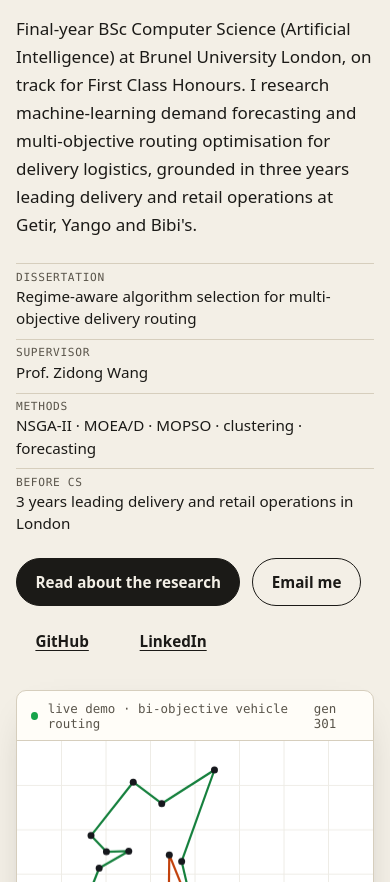
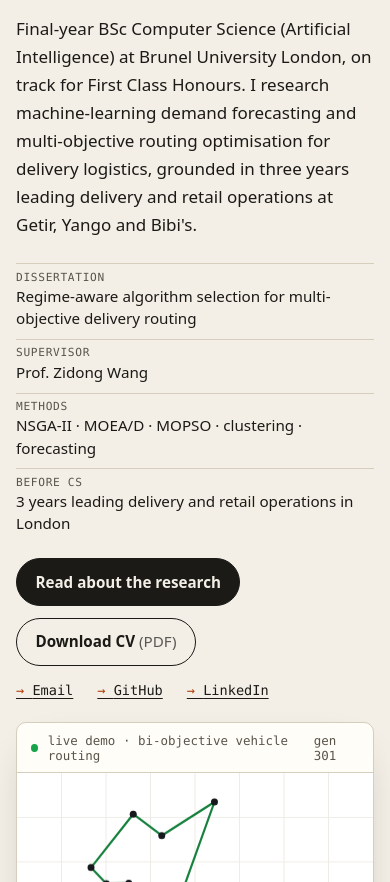
Before and after one commit to OguzCayir/MyPortfolioProject, a plain HTML site: page index.html in a window 390 px wide. Shown: the part 218-1100 px from the top of the page. Drawn offline with Linux system fonts and the light colour scheme.

Commit message:
Add downloadable CV (web copy without phone number)

```diff
--- a/index.html
+++ b/index.html
@@ -70,10 +70,13 @@
         </ul>
         <div class="cta">
           <a class="btn primary" href="#research">Read about the research</a>
-          <a class="btn" href="mailto:oguzcayir99@gmail.com">Email me</a>
-          <a class="btn ghost" href="https://github.com/OguzCayir">GitHub</a>
-          <a class="btn ghost" href="https://www.linkedin.com/in/oguz-kagan-cayir/">LinkedIn</a>
+          <a class="btn" href="Oguz-Kagan-Cayir-CV.pdf" download>Download CV <span class="fmt">(PDF)</span></a>
         </div>
+        <p class="quick-links">
+          <a href="mailto:oguzcayir99@gmail.com">Email</a>
+          <a href="https://github.com/OguzCayir">GitHub</a>
+          <a href="https://www.linkedin.com/in/oguz-kagan-cayir/">LinkedIn</a>
+        </p>
       </div>
 
       <figure class="lab" aria-labelledby="lab-cap">
@@ -376,6 +379,7 @@
     <p class="sign">Write to me.</p>
     <p class="contact-links">
       <a href="mailto:oguzcayir99@gmail.com">oguzcayir99@gmail.com</a>
+      <a href="Oguz-Kagan-Cayir-CV.pdf" download>Download CV (PDF)</a>
       <a href="https://www.linkedin.com/in/oguz-kagan-cayir/">LinkedIn</a>
       <a href="https://github.com/OguzCayir">GitHub</a>
     </p>
--- a/palette.js
+++ b/palette.js
@@ -19,6 +19,7 @@
     { label: "Projects: ls ~/work", hint: "#work", act: go("work") },
     { label: "Skills", hint: "#skills", act: go("skills") },
     { label: "Outside work", hint: "#beyond", act: go("beyond") },
+    { label: "Download CV (PDF)", hint: "pdf", act: () => { const a = document.createElement("a"); a.href = "Oguz-Kagan-Cayir-CV.pdf"; a.download = ""; document.body.appendChild(a); a.click(); a.remove(); } },
     { label: "Email Oguz", hint: "mailto", act: () => (location.href = "mailto:oguzcayir99@gmail.com") },
     { label: "Open GitHub", hint: "link", act: () => (location.href = "https://github.com/OguzCayir") },
     { label: "Open LinkedIn", hint: "link", act: () => (location.href = "https://www.linkedin.com/in/oguz-kagan-cayir/") },
--- a/style.css
+++ b/style.css
@@ -240,3 +240,8 @@ h1 { font-size: clamp(3rem, 7vw, 6.2rem); }
   .years { grid-template-columns: 1fr; }
   .shelf ul { grid-template-columns: 1fr 1fr; }
 }
+
+.btn .fmt { font-weight: 400; opacity: .7; }
+.quick-links { display: flex; flex-wrap: wrap; gap: .4rem 1.5rem; margin: 1rem 0 0; font: .85rem var(--mono); }
+.quick-links a { color: var(--ink); text-underline-offset: 3px; }
+.quick-links a::before { content: "→ "; color: var(--ops-text); }
```
Also changed, not shown: 2 other files.
